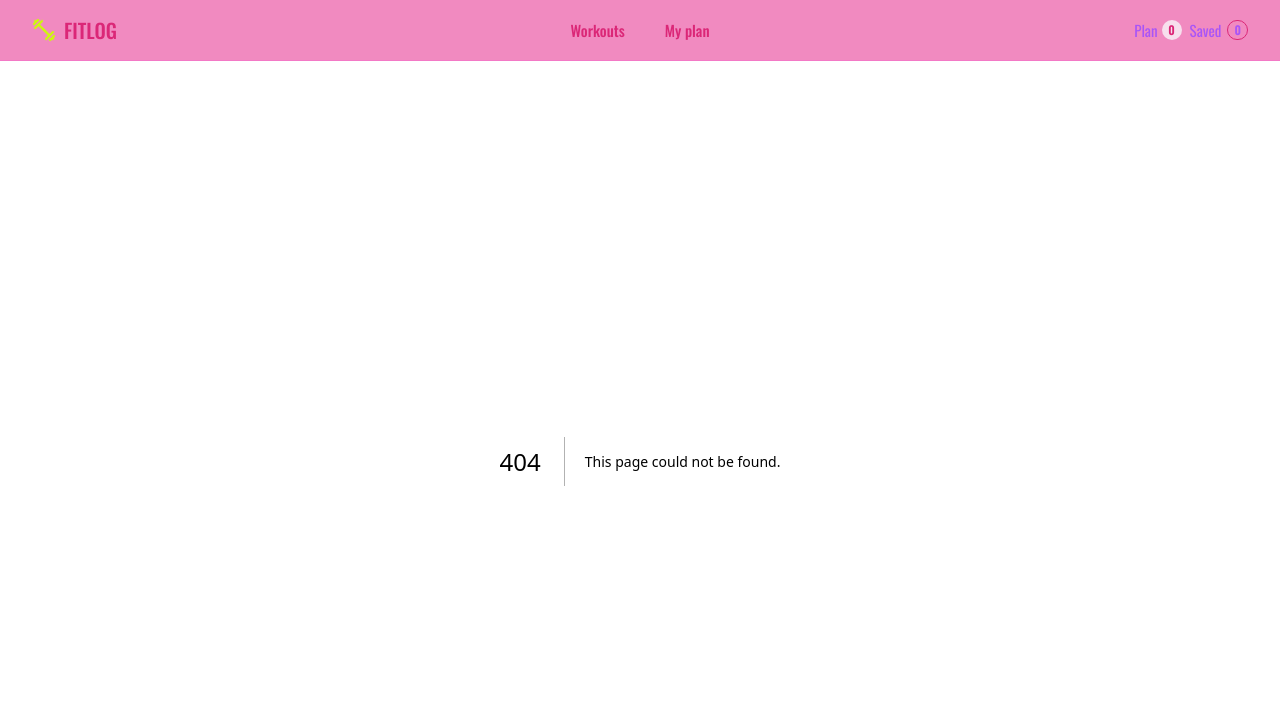
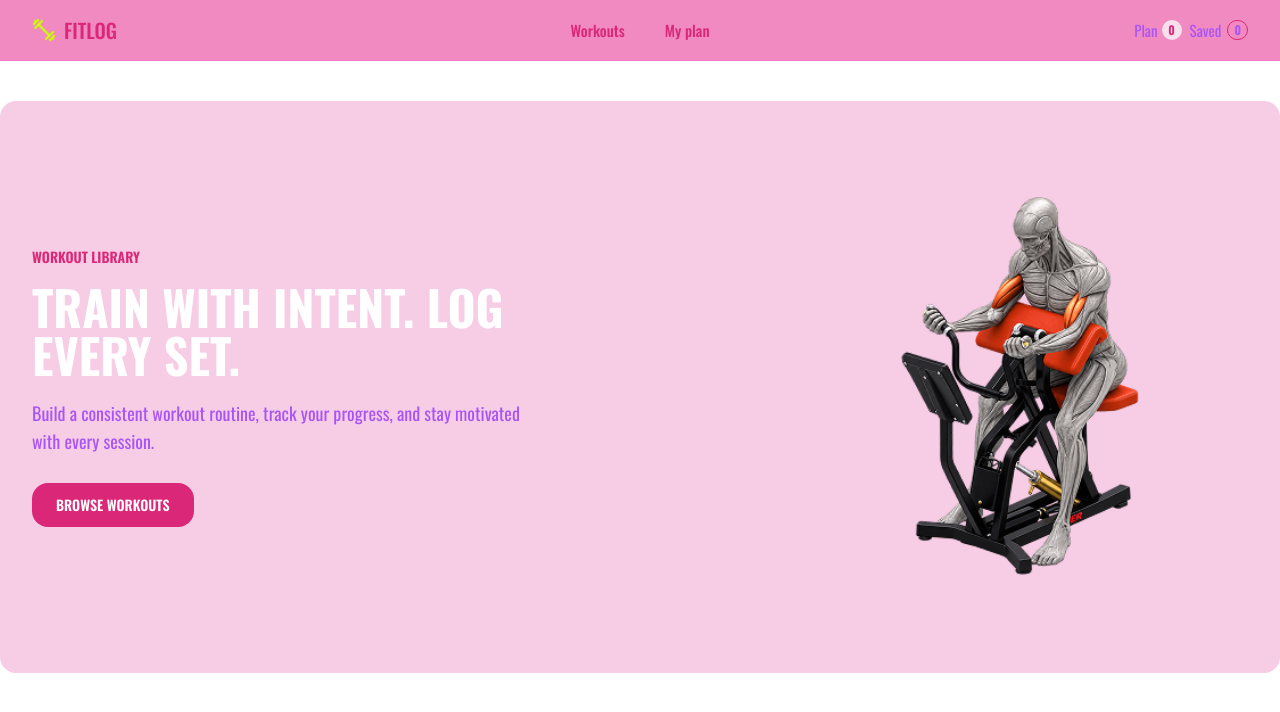
Before and after one commit to tasmiachowdhury1/fitlog, a Next.js app: page /components in a window 1280 px wide. Before the commit this address had no page. Shown: the top 712 px of the page. Built offline with nearby package versions, Linux system fonts and the light colour scheme.

Commit message:
second commit

```diff
--- a/src/app/components/Hero.tsx
+++ b/src/app/components/Hero.tsx
@@ -0,0 +1,39 @@
+import Image from "next/image";
+import Link from "next/link";
+
+const HeroSection = () => {
+    return (
+        <section className="mt-10 max-w-[1600px] mx-auto bg-(--primary-soft) rounded-2xl">
+            <div className=" grid grid-cols-1 md:grid-cols-2 items-center justify-between gap-12 px-6 py-16 sm:px-8 lg:px-8 md:py-24">
+                <div>
+                    <p className="text-sm font-semibold text-(--primary-dark)">
+                        WORKOUT LIBRARY
+                    </p>
+                    <h1 className="mt-4 text-3xl font-bold text-white sm:text-4xl lg:text-5xl">
+                        TRAIN WITH INTENT. LOG
+                        <br />
+                        EVERY SET.
+                    </h1>
+                    <p className="mt-5 max-w-lg text-base leading-7 text-(--purple) sm:text-lg">
+                        Build a consistent workout routine, track your progress,
+                        and stay motivated with every session.
+                    </p>
+                    <Link href="#library"
+                        className="mt-7 inline-block rounded-2xl bg-(--primary-dark) px-6 py-3 text-sm font-semibold  text-white hover:bg-(--primary)">BROWSE WORKOUTS
+                    </Link>
+                </div>
+                <div className="relative">
+                    <div className="relative h:64 ml-auto w-full max-w-md sm:h-95">
+                        <Image
+                            src="/banner.png"
+                            alt="Working out"
+                            fill priority
+                            className="object-contain" sizes="(max-width:1030px) 500px" />
+                    </div>
+                </div>
+            </div>
+        </section>
+    );
+};
+
+export default HeroSection;
--- /dev/null
+++ b/src/app/components/page.tsx
@@ -0,0 +1,10 @@
+import HeroSection from "./Hero";
+
+
+export default function Home() {
+    return (
+        <main className="min-h-screen bg-white">
+            <HeroSection />
+        </main>
+    );
+}
```
Also changed, not shown: src/app/workout/[id]/page.tsx (added), 1 other file (tests, documents, lock files or other folders).
